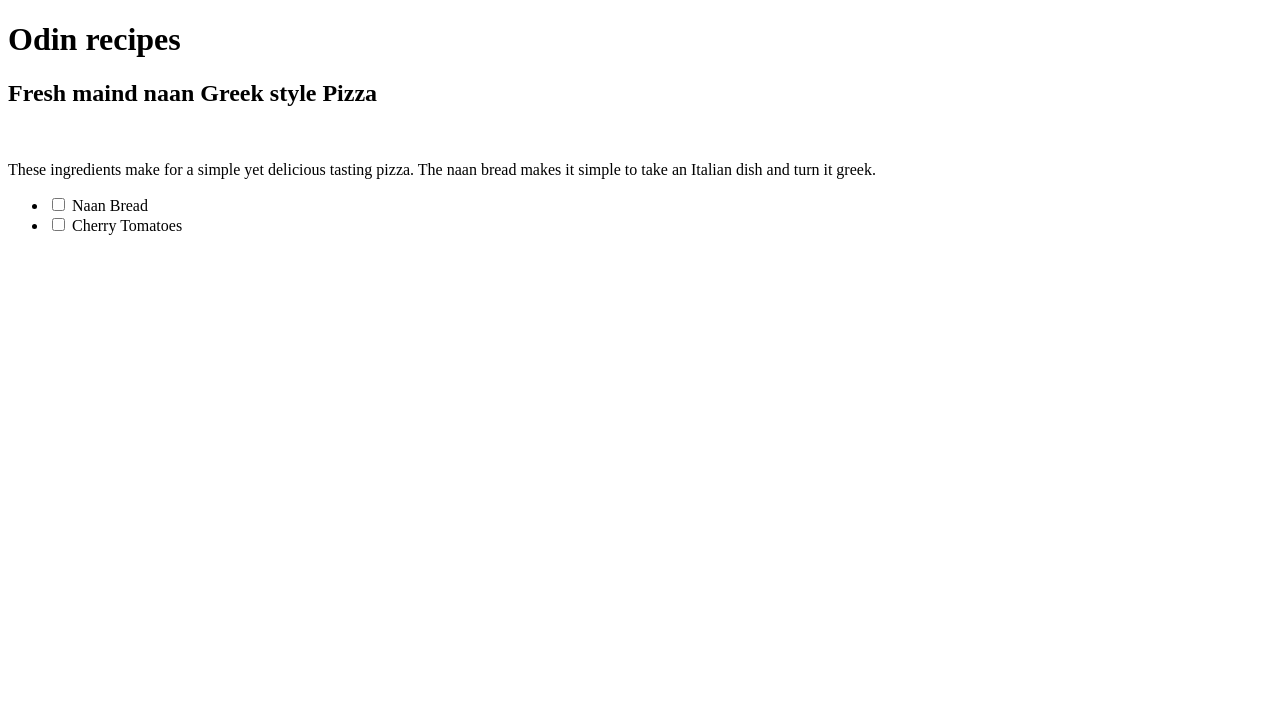
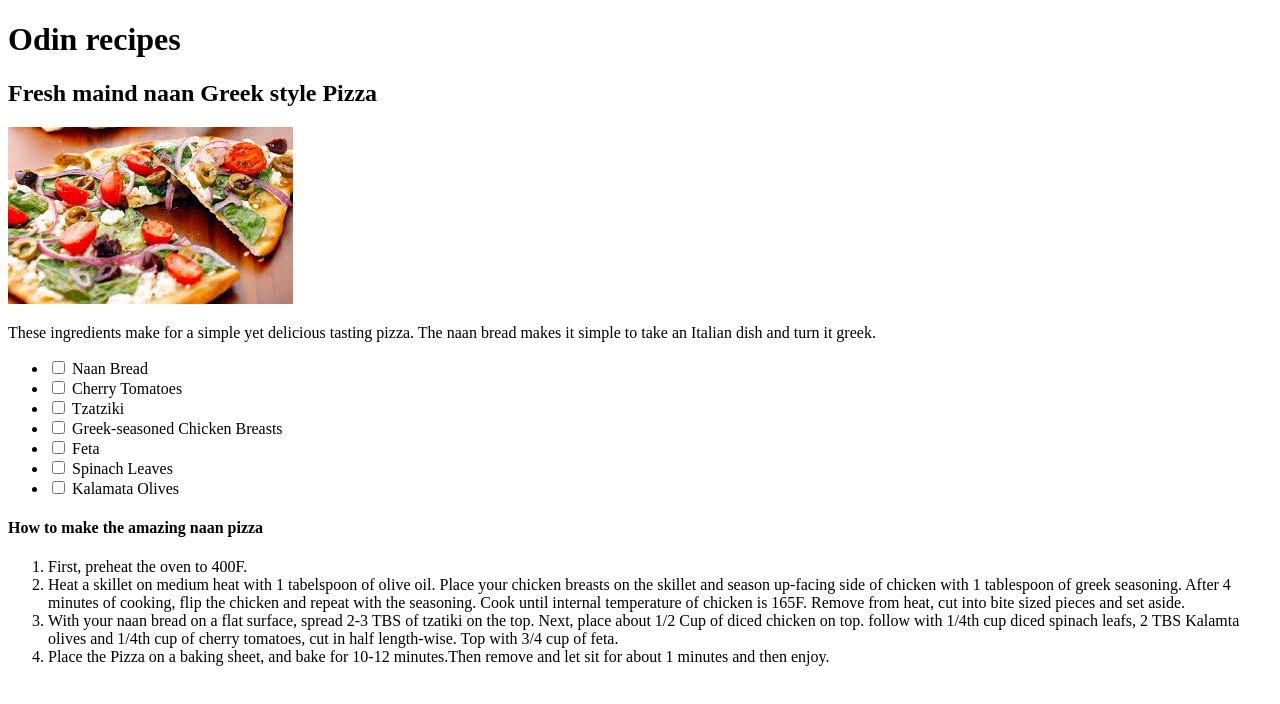
Before and after one commit to Duffy125/Recipes-project, a plain HTML site: page pages/naan-pizza.html in a window 1280 px wide. Drawn offline with Linux system fonts and the light colour scheme.

Commit message:
Greek-salad.html

```diff
--- a/pages/naan-pizza.html
+++ b/pages/naan-pizza.html
@@ -2,25 +2,70 @@
 <html>
   <head>
     <title>Naan greek pizza</title>
-        <meta charset="UTF-8">
+    <meta charset="UTF-8" />
   </head>
   <body>
-        <H1>Odin recipes</H1>
-        <h2>Fresh maind naan Greek style Pizza
-        </h2>
-        <img src="">
-        <p>These ingredients make for a simple yet delicious tasting pizza.
-            The naan bread makes it simple to take an Italian dish and turn it greek.
+    <h1>Odin recipes</h1>
+    <h2>Fresh maind naan Greek style Pizza</h2>
+    <img
+      src="../recipe-img/naan-pizza-top.jpeg"
+      alt="a delicious looking naan pizza"
+    />
+    <p>
+      These ingredients make for a simple yet delicious tasting pizza. The naan
+      bread makes it simple to take an Italian dish and turn it greek.
     </p>
     <ul>
       <li>
-                <input type="checkbox">
+        <input type="checkbox" />
         Naan Bread
       </li>
       <li>
-                <input type="checkbox">
+        <input type="checkbox" />
         Cherry Tomatoes
       </li>
+      <li>
+        <input type="checkbox" />
+        Tzatziki
+      </li>
+      <li>
+        <input type="checkbox" />
+        Greek-seasoned Chicken Breasts
+      </li>
+      <li>
+        <input type="checkbox" />
+        Feta
+      </li>
+      <li>
+        <input type="checkbox" />
+        Spinach Leaves
+      </li>
+      <li>
+        <input type="checkbox" />
+        Kalamata Olives
+      </li>
     </ul>
+    <h4>How to make the amazing naan pizza</h4>
+    <ol>
+      <li>First, preheat the oven to 400F.</li>
+      <li>
+        Heat a skillet on medium heat with 1 tabelspoon of olive oil. Place your
+        chicken breasts on the skillet and season up-facing side of chicken with
+        1 tablespoon of greek seasoning. After 4 minutes of cooking, flip the
+        chicken and repeat with the seasoning. Cook until internal temperature
+        of chicken is 165F. Remove from heat, cut into bite sized pieces and set
+        aside.
+      </li>
+      <li>
+        With your naan bread on a flat surface, spread 2-3 TBS of tzatiki on the
+        top. Next, place about 1/2 Cup of diced chicken on top. follow with
+        1/4th cup diced spinach leafs, 2 TBS Kalamta olives and 1/4th cup of
+        cherry tomatoes, cut in half length-wise. Top with 3/4 cup of feta.
+      </li>
+      <li>
+        Place the Pizza on a baking sheet, and bake for 10-12 minutes.Then
+        remove and let sit for about 1 minutes and then enjoy.
+      </li>
+    </ol>
   </body>
 </html>
```
Also changed, not shown: recipe-img/Amazing-Greek-Naan-Pizza-10-735x490.jpg (added), recipe-img/naan-pizza-top.jpeg (added). Lines whose indentation alone changed are shown as unchanged.
